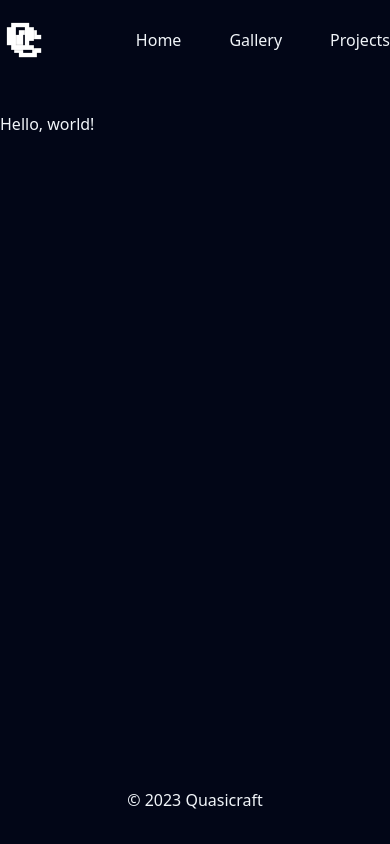
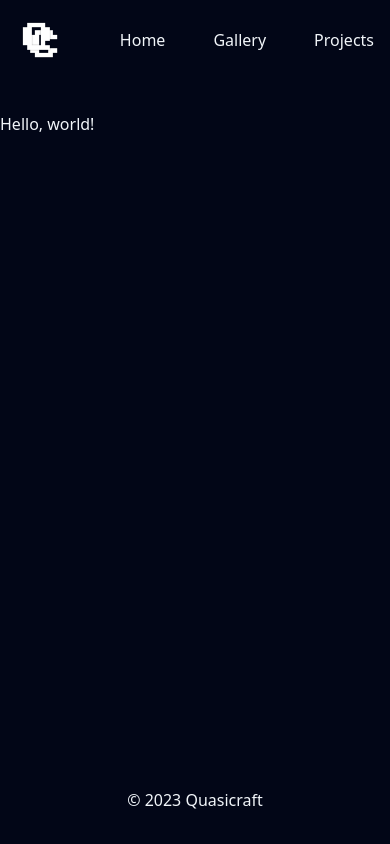
Before and after one commit to quasicraft/qc-site, a Next.js app: page / in a window 390 px wide. Built offline with nearby package versions, Linux system fonts and the light colour scheme.

Commit message:
fixed layout for mobile devices

```diff
--- a/components/layout.js
+++ b/components/layout.js
@@ -6,7 +6,7 @@ import logo from "../public/images/icon.png";
 export default function Layout({ children }) {
   return(
     <div className="flex flex-col min-h-screen bg-slate-950 text-slate-100">
-      <header className="mb-8 py-4">
+      <header className="mx-4 mb-8 py-4">
         <div className="container mx-auto max-w-4xl flex justify-between">
           <Link href="/">
             <Image width="48" height="48" src={logo} />
@@ -25,7 +25,7 @@ export default function Layout({ children }) {
         </div>
       </header>
       <main className="container mx-auto max-w-4xl flex-1">{children}</main>
-      <footer className="mb-8">
+      <footer className="mx-4 mb-8">
         <div className='container mx-auto flex justify-center'>
             &copy; 2023 Quasicraft
         </div>
```
